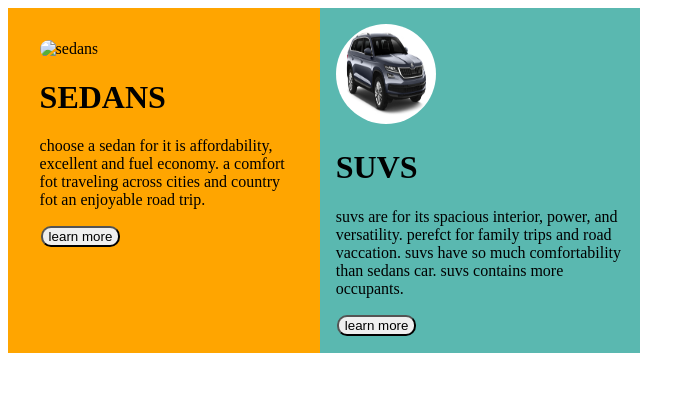
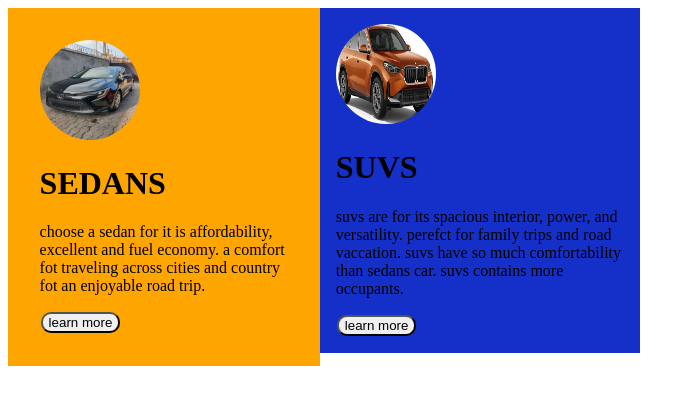
Before and after one commit to CHIBIKY/cute, a plain HTML site: page index.html in a window 1280 px wide. Shown: the whole page, without its empty margins (0-695 px from the left). Drawn offline with Linux system fonts and the light colour scheme.

Commit message:
first commit

```diff
--- a/index.css
+++ b/index.css
@@ -13,7 +13,7 @@ img{
     padding: 5%;
 }
 .second-car{
-    background-color: rgb(90, 184, 176);
+    background-color: rgb(21, 48, 201);
     padding: 5%;
 }
 button{
--- a/index.html
+++ b/index.html
@@ -10,14 +10,14 @@
 <body>
  <div class="father">
 <dv class="first-car">
-<img src="blue car.jpg" alt="sedans"/>
+<img src="coro.jpg" alt="sedans"/>
 <h1>SEDANS</h1>
 <p>choose a sedan for it is affordability, excellent and fuel economy. a comfort fot traveling across cities and country fot an enjoyable road trip.</p>
 <button>learn more</button>
 </dv>
 <dv>
     <div class="second-car">
-    <img src="suvs.jpg" alt="suvs">
+    <img src="bmw.jpg" alt="suvs">
     <h1>SUVS</h1>
     <p>suvs are for its spacious interior, power, and versatility. perefct for family trips and road vaccation. suvs have so much comfortability than sedans car. suvs contains more occupants.</p>
     <button>learn more</button>
```
Also changed, not shown: bmw.jpg (added), coro.jpg (added).
